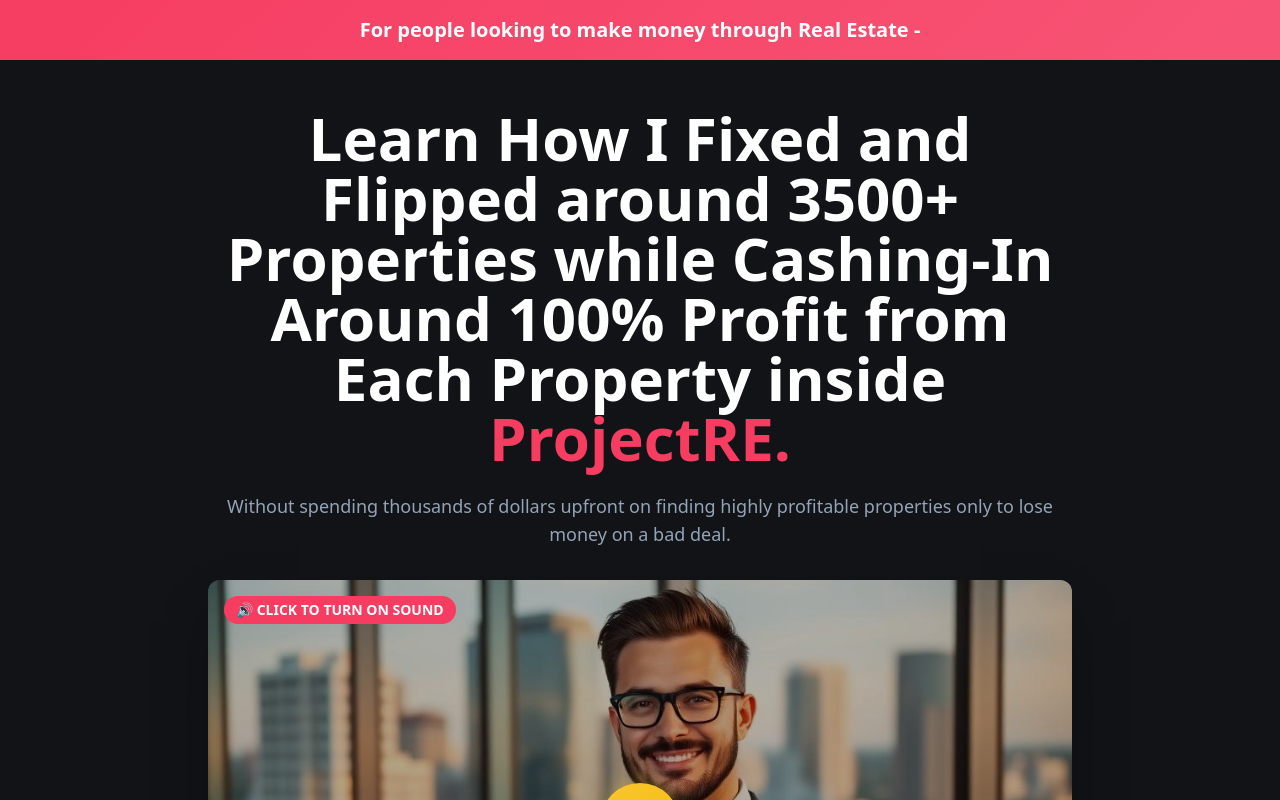
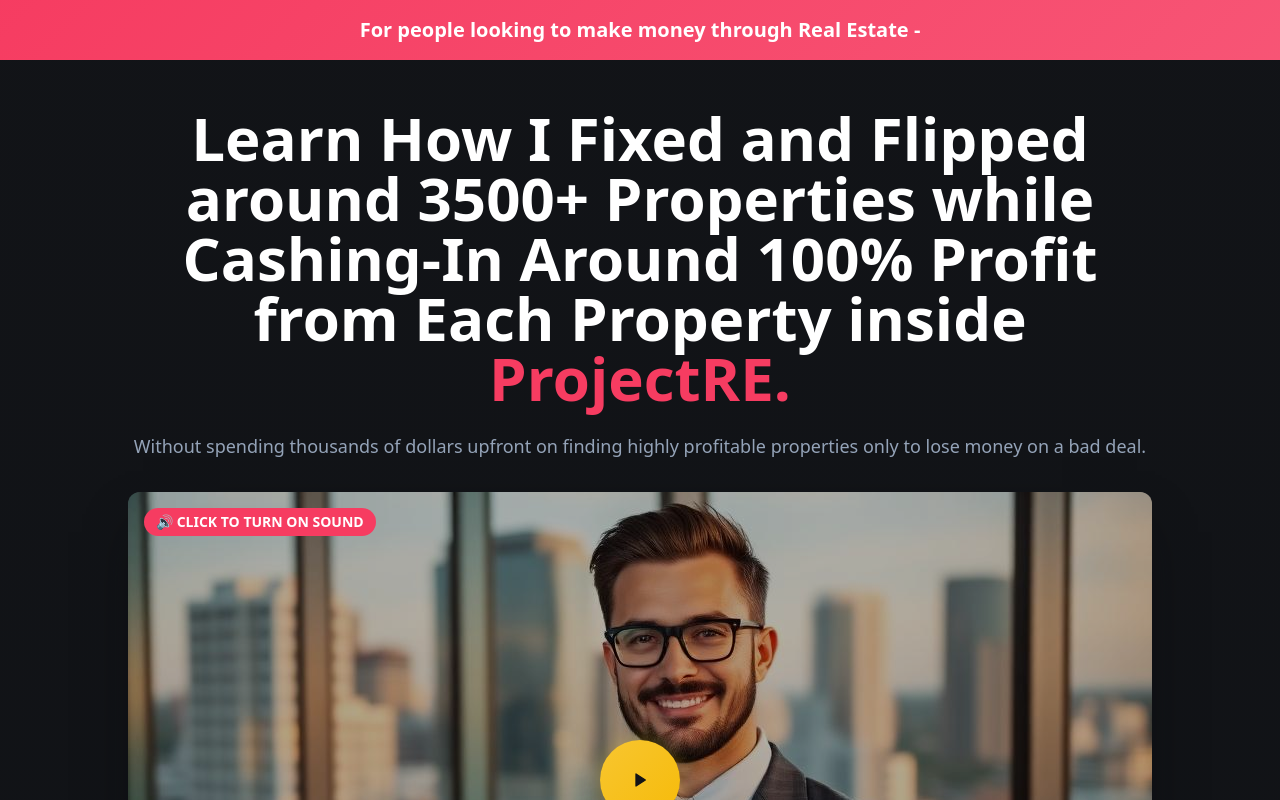
Before and after one commit to AnantGH/sales-page-clone-studio, a React (Vite) app: page / in a window 1280 px wide. Shown: the top 800 px of the page. Built offline with nearby package versions, Linux system fonts and the light colour scheme.

Commit message:
Remove max-width constraints from VideoSection
cgen-ec380f0bc7db491ebc6d6c634b91c652

```diff
--- a/src/components/VideoSection.tsx
+++ b/src/components/VideoSection.tsx
@@ -4,7 +4,7 @@ import videoThumbnail from "@/assets/video-thumbnail.jpg";
 
 const VideoSection = () => {
   return (
-    <div className="relative max-w-4xl mx-auto px-4 animate-fade-in-up">
+    <div className="relative px-4 md:px-8 lg:px-16 animate-fade-in-up">
       {/* Main Headline */}
       <div className="text-center mb-8">
         <h1 className="text-4xl md:text-6xl font-bold text-white leading-tight mb-6">
```
